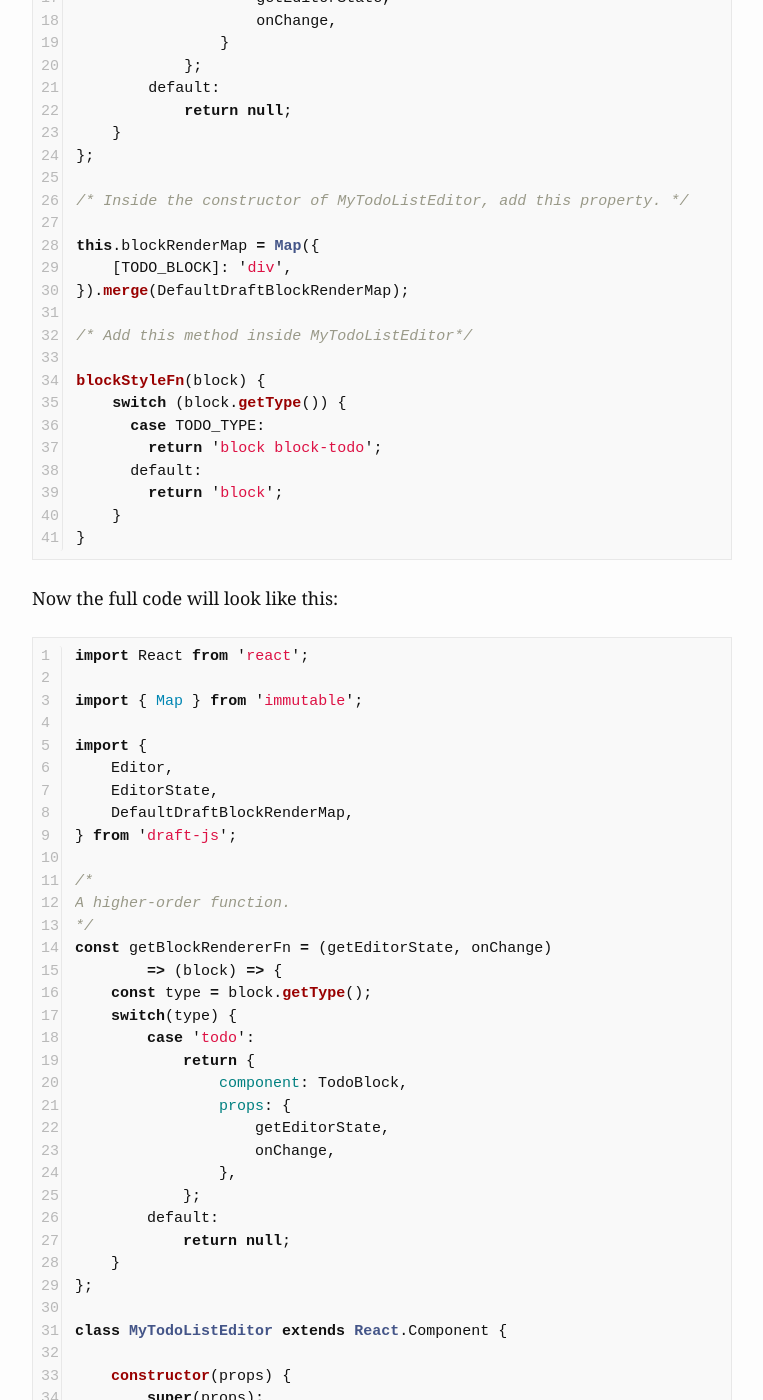
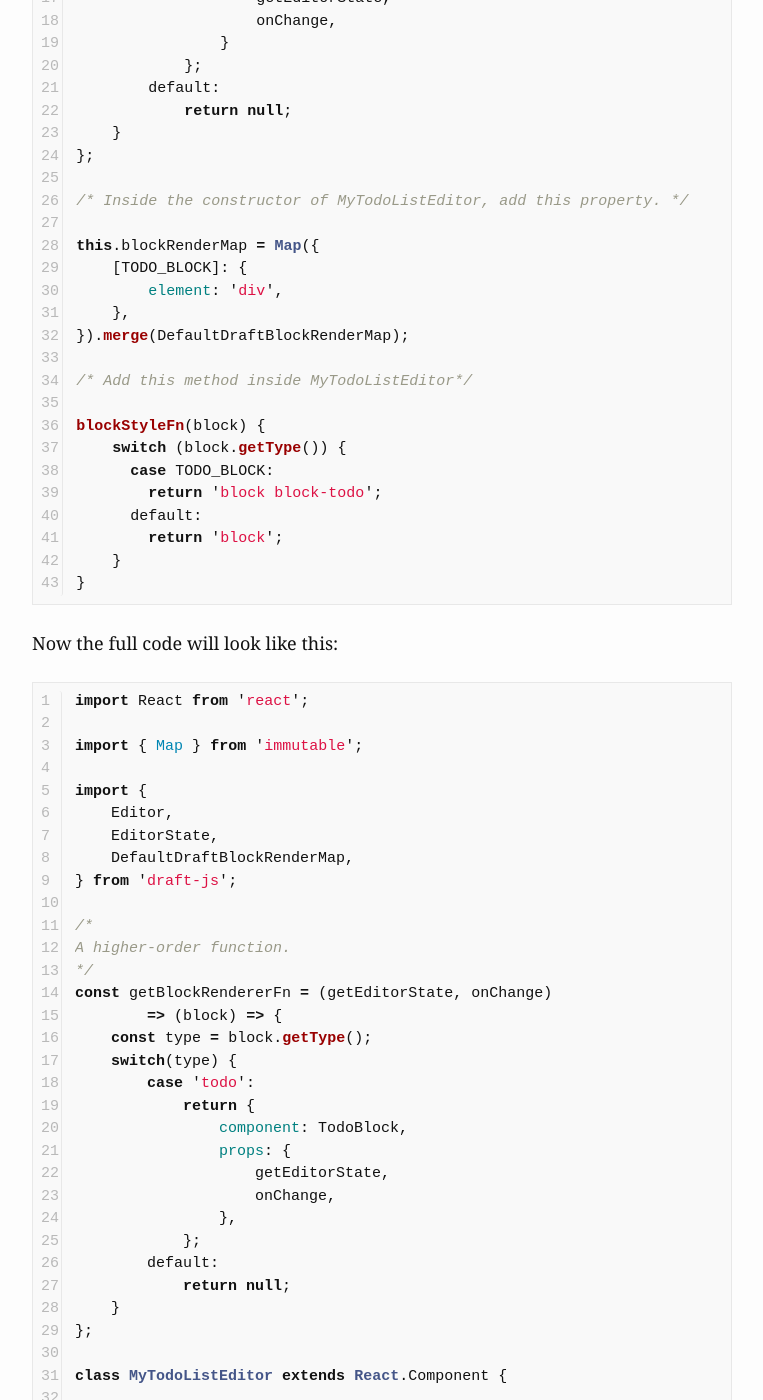
Before and after one commit to brijeshb42/brijeshb42.github.io, a Jekyll site: the page built from _posts/2016-08-31-implementing-todo-list-in-draft-js.md, in a window 1280 px wide and 1400 px high, scrolled down 3588 px. Shown: the whole window, without its empty margins (258-1021 px from the left). Built offline with Jekyll 4.4.1, drawn with Linux system fonts in a browser that asks for light colours; some web fonts are replaced; comment, search, counter and statistics services are not loaded; some of the changed text lies outside the part shown.

Commit message:
Fixed some typos as suggested by Luis in comments

```diff
--- a/_posts/2016-08-31-implementing-todo-list-in-draft-js.md
+++ b/_posts/2016-08-31-implementing-todo-list-in-draft-js.md
@@ -124,14 +124,16 @@ const getBlockRendererFn = (getEditorState, onChange)
 /* Inside the constructor of MyTodoListEditor, add this property. */
 
 this.blockRenderMap = Map({
-    [TODO_BLOCK]: 'div',
+    [TODO_BLOCK]: {
+        element: 'div',
+    },
 }).merge(DefaultDraftBlockRenderMap);
 
 /* Add this method inside MyTodoListEditor*/
 
 blockStyleFn(block) {
     switch (block.getType()) {
-      case TODO_TYPE:
+      case TODO_BLOCK:
         return 'block block-todo';
       default:
         return 'block';
@@ -180,7 +182,9 @@ class MyTodoListEditor extends React.Component {
 
         /* blockRenderMap */
         this.blockRenderMap = Map({
-            [TODO_BLOCK]: 'div',
+            [TODO_BLOCK]: {
+                element: 'div',
+            },
         }).merge(DefaultDraftBlockRenderMap);
 
         this.state = {
@@ -203,7 +207,7 @@ class MyTodoListEditor extends React.Component {
 
     blockStyleFn(block) {
         switch (block.getType()) {
-          case TODO_TYPE:
+          case TODO_BLOCK:
             return 'block block-todo';
           default:
             return 'block';
@@ -283,7 +287,7 @@ Returns default block-level metadata for various block type. Empty object otherw
 */
 const getDefaultBlockData = (blockType, initialData = {}) => {
   switch (blockType) {
-    case TODO_TYPE: return { checked: false };
+    case TODO_BLOCK: return { checked: false };
     default: return initialData;
   }
 };
@@ -334,7 +338,7 @@ handleBeforeInput(str) {
     const blockType = currentBlock.getType();
     const blockLength = currentBlock.getLength();
     if (blockLength === 1 && currentBlock.getText() === '[') {
-      this.onChange(resetBlockType(editorState, blockType !== TODO_TYPE ? TODO_TYPE : 'unstyled'));
+      this.onChange(resetBlockType(editorState, blockType !== TODO_BLOCK ? TODO_BLOCK : 'unstyled'));
       return true;
     }
     return false;
```
